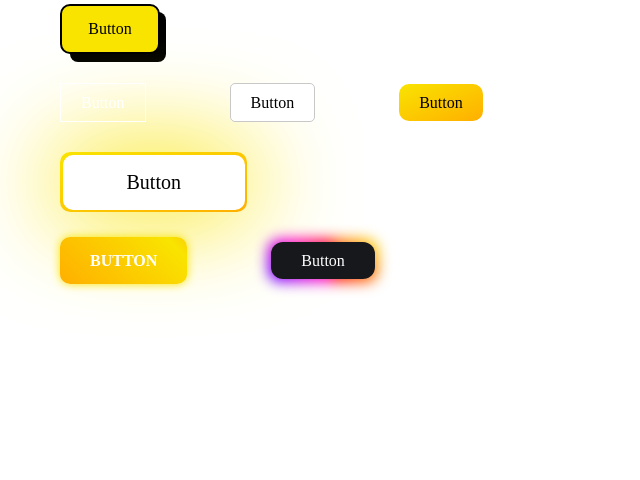
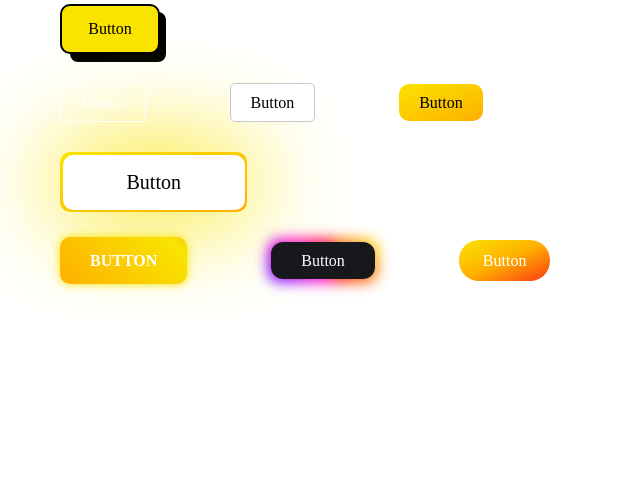
Before and after one commit to alexsofonea/ww, a PHP site: page /ww.html in a window 1280 px wide. Shown: the part 231-711 px from the top of the page, without its empty margins (0-640 px from the left). Run offline with PHP 8.4, Linux system fonts and the light colour scheme.

Commit message:
Problem: style-15 hover

```diff
--- a/Tudor - FrontEnd/ww.css
+++ b/Tudor - FrontEnd/ww.css
@@ -449,3 +449,19 @@ wwDesign-button.style-14:after {
     top: 0;
     border-radius: 12px;
 }
+
+/*Style 15*/
+wwDesign-button.style-15{
+    height: fit-content;
+    width: fit-content;
+    padding: 12px 24px;
+    background-image: linear-gradient(to bottom right, var(--first-primary-color), var(--second-primary-color), var(--third-primary-color));
+    border-radius: 20px;
+    color: var(--text-color-white);
+    transition: all 300ms;
+}
+
+wwDesign-button.style-15:hover{
+    transform: scale(1.05);
+    transform: translateY(-2.5px);
+}
--- a/Tudor - FrontEnd/ww.html
+++ b/Tudor - FrontEnd/ww.html
@@ -49,5 +49,8 @@
 
     <!--##########Style 14##########-->
     <wwDesign-button class="style-14">Button</wwDesign-button>
+
+    <!--########## Style 15 ##########-->
+    <wwDesign-button class="style-15">Button</wwDesign-button>
 </body>
 </html>
--- a/Tudor - FrontEnd/ww.js
+++ b/Tudor - FrontEnd/ww.js
@@ -42,6 +42,9 @@ function wwDesignButtons () {
                 break;
             case "style-14":
                 wwDesignButton14(button);
+                break;
+            case "style-15":
+                wwDesignButton15(button);
                 break;
         }
     }
@@ -118,3 +121,9 @@ function wwDesignButton14(button) {
     button.setAttribute("style", `--first-primary-color: ${button.getAttribute("first-primary-color") ?? "rgb(255, 0, 0)"}; --second-primary-color: ${button.getAttribute("second-primary-color") ?? "rgb(255, 115, 0)"}; --third-primary-color: ${button.getAttribute("third-primary-color") ?? "rgb(255, 251, 0)"}; --fourth-primary-color: ${button.getAttribute("fourth-primary-color") ?? "rgb(72, 255, 0)"}; --fifth-primary-color: ${button.getAttribute("fifth-primary-color") ?? "rgb(0, 255, 213)"}; --sixth-primary-color: ${button.getAttribute("sixth-primary-color") ?? "rgb(0, 43, 255)"}; --seventh-primary-color: ${button.getAttribute("seventh-primary-color") ?? "rgb(122, 0, 255)"}; --eighth-primary-color: ${button.getAttribute("eighth-primary-color") ?? "rgb(255, 0, 200)"};`);
     button.innerHTML = `${button.innerHTML}`;
 }
+
+
+function wwDesignButton15(button) {
+    button.setAttribute("style", `--first-primary-color: ${button.getAttribute("first-primary-color") ?? "rgb(249, 228, 0)"}; --second-primary-color: ${button.getAttribute("second-primary-color") ?? "rgb(255, 175, 0)"}; --third-primary-color: ${button.getAttribute("third-primary-color") ?? "rgb(249, 58, 19)"};`);
+    button.innerHTML = `${button.innerHTML}`;
+}
```
